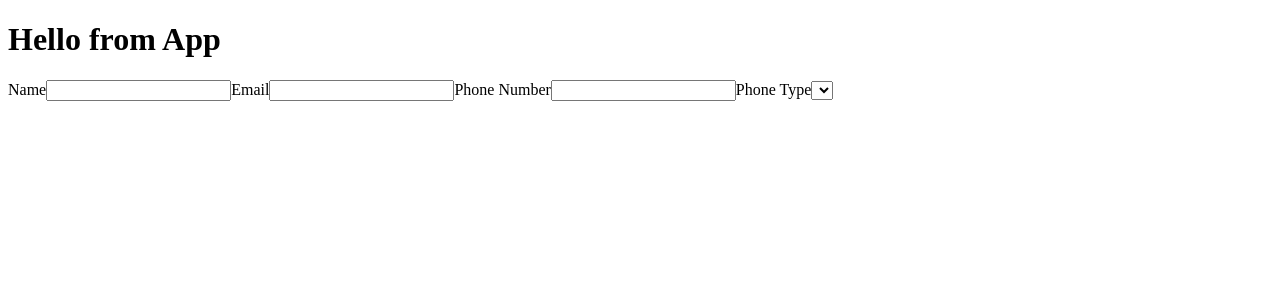
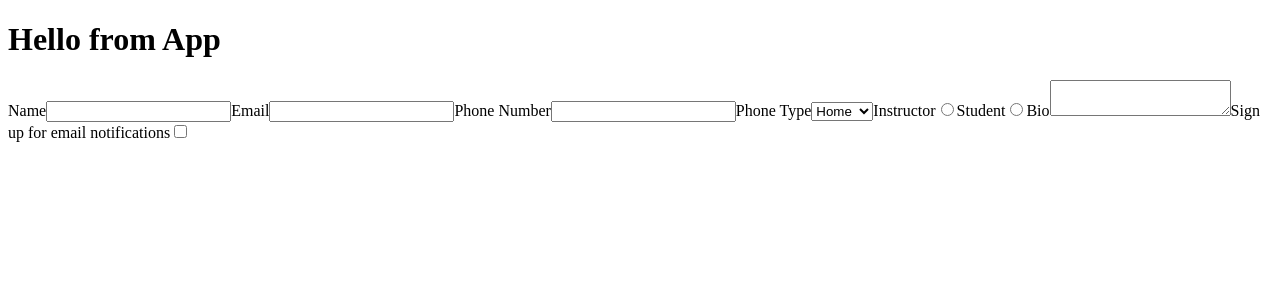
Before and after one commit to zeisen33/w11d1_classwork, a React (Create React App) app in the folder forms/: page / in a window 1280 px wide. Shown: the top 300 px of the page. Built offline with nearby package versions, Linux system fonts and the light colour scheme.

Commit message:
Start declaring local state variables

```diff
--- a/forms/src/Components/Form.jsx
+++ b/forms/src/Components/Form.jsx
@@ -1,14 +1,21 @@
 import { useState } from "react";
 
 const Form = () => {
+    const [name, setName] = useState('');
+    const [email, setEmail] = useState('');
+    const [phone, setPhone] = useState('');
+    const [phoneType, setPhoneType] = useState();
+    const [role, setRole] = useState();
+    const [bio, setBio] = useState('');
+    const [notifications, setNotifications] = useState();
+
+
     return (
         <div className='formContainer'>
             <form>
                 <label>
                     Name
-                    <input type='text'>
-
-                    </input>
+                    <input type='text' />
                 </label>
                 <label>
                     Email
@@ -25,12 +32,29 @@ const Form = () => {
                 <label>
                     Phone Type
                     <select>
-                        <option> </option>
-                        <option> </option>
-                        <option> </option>
+                        <option>Home</option>
+                        <option>Work</option>
+                        <option>Mobile</option>
                     </select>
                 </label>
+                <label>
+                    Instructor
+                    <input type='radio' name='role' value='instructor' />
+                </label>
+                <label>
+                    Student
+                    <input type='radio' name='role' value='student' />
+                </label>
+                <label>
+                    Bio
+                    <textarea>
 
+                    </textarea>
+                </label>
+                <label>
+                    Sign up for email notifications
+                    <input type='checkbox' />
+                </label>
             </form>
         </div>
     )
```
